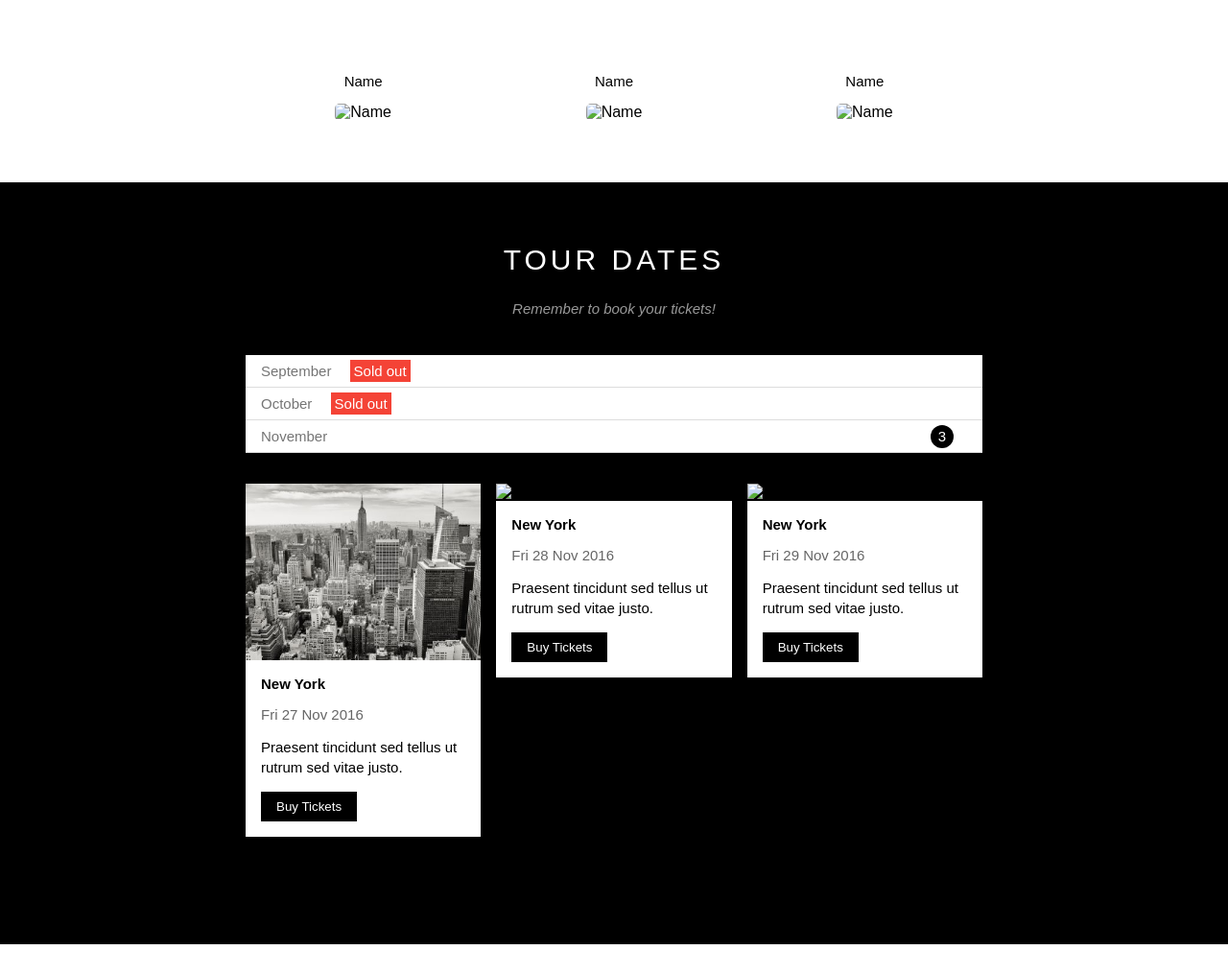
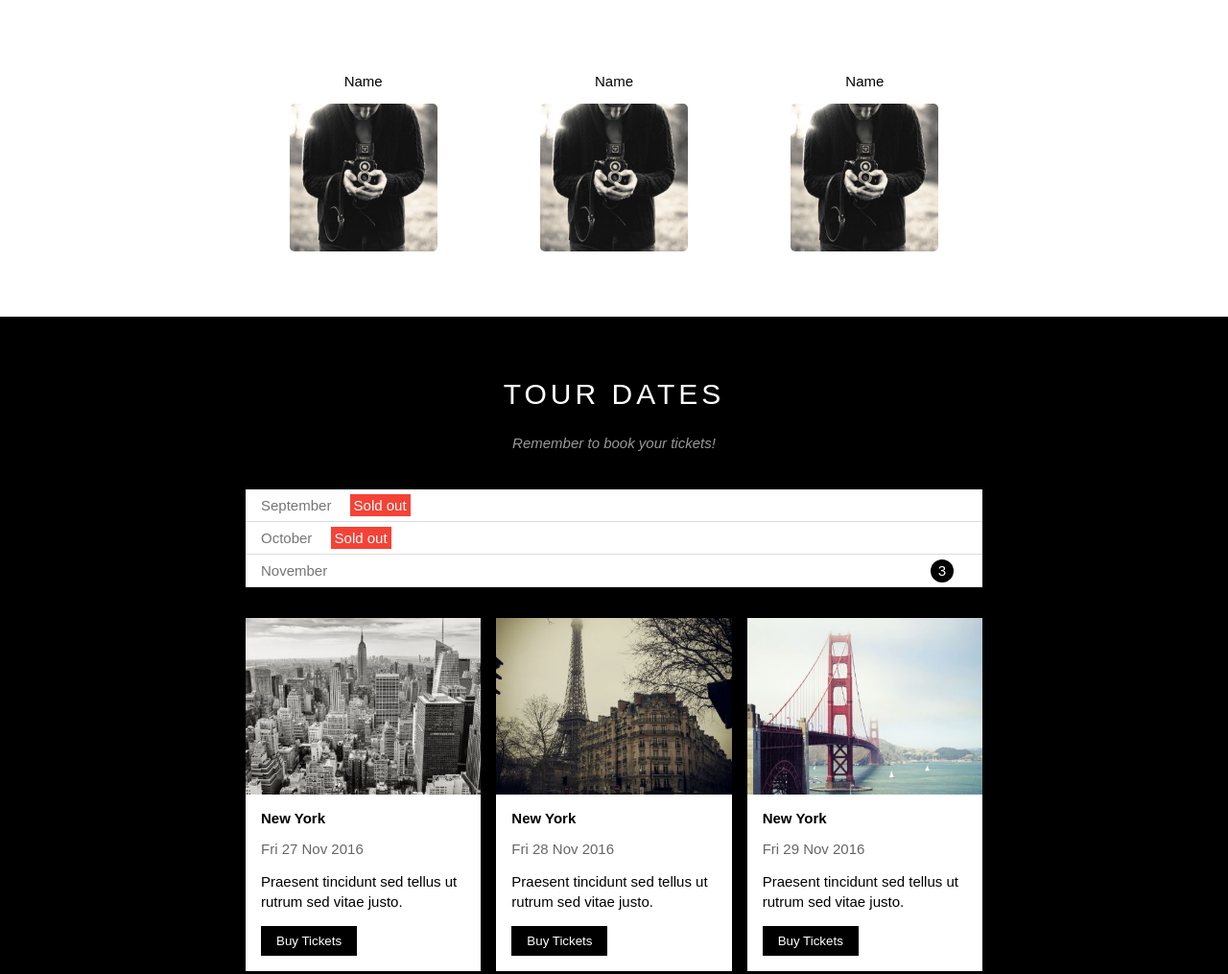
Before and after one commit to DoooNee/TheBand, a plain HTML site: page index.html in a window 1280 px wide. Shown: the part 996-2011 px from the top of the page at 96% size. Drawn offline with Linux system fonts and the light colour scheme.

Commit message:
first commit

```diff
--- a/assets/css/style.css
+++ b/assets/css/style.css
@@ -185,7 +185,7 @@ line-height: 46px;
 #slider {
 margin-top: 46px;
 padding-top: 50%;
-background: url(../img/slider/slider1.jpg) top center /cover no-repeat;
+background: url(../img/slider/chicago.jpg) top center /cover no-repeat;
 position: relative;
 
 }
--- a/index.html
+++ b/index.html
@@ -68,17 +68,17 @@
                 <div class="row members-list">
                     <div class="s-col-full col col-third mt-32">
                         <p class="member-name">Name</p>
-                            <img src="./assets/img/band/bandmember1.jpg" alt="Name" class="member-img">
+                            <img src="./assets/img/band/bandmember.jpg" alt="Name" class="member-img">
 
                     </div>
                     <div class="s-col-full col col-third mt-32">
                         <p class="member-name">Name </p>
-                            <img src="./assets/img/band/bandmember1.jpg" alt="Name" class="member-img">
+                            <img src="./assets/img/band/bandmember.jpg" alt="Name" class="member-img">
 
                     </div>
                     <div class="s-col-full col col-third mt-32">
                         <p class="member-name">Name</p>
-                            <img src="./assets/img/band/bandmember1.jpg" alt="Name" class="member-img">
+                            <img src="./assets/img/band/bandmember.jpg" alt="Name" class="member-img">
                     </div>
                 </div>
             </div>
@@ -107,7 +107,7 @@
                             </div>
                         </div>
                         <div class="col col-third s-col-full  mt-16">
-                            <img src="./assets/img/places/place2.jpg" alt="New York" class="place-img">
+                            <img src="./assets/img/places/paris.jpg" alt="New York" class="place-img">
                             <div class="place-body">
                                 <h3 class="place-heading">New York</h3>
                                 <p class="place-time">Fri 28 Nov 2016</p>
@@ -116,7 +116,7 @@
                             </div>
                         </div>
                         <div class="col col-third s-col-full mt-16">
-                            <img src="./assets/img/places/place3.jpg" alt="New York" class="place-img">
+                            <img src="./assets/img/places/sanfran.jpg" alt="New York" class="place-img">
                             <div class="place-body">
                                 <h3 class="place-heading">New York</h3>
                                 <p class="place-time">Fri 29 Nov 2016</p>
```
Also changed, not shown: assets/img/band/bandmember.jpg (added), assets/img/places/paris.jpg (added), assets/img/places/sanfran.jpg (added), assets/img/slider/chicago.jpg (added).
